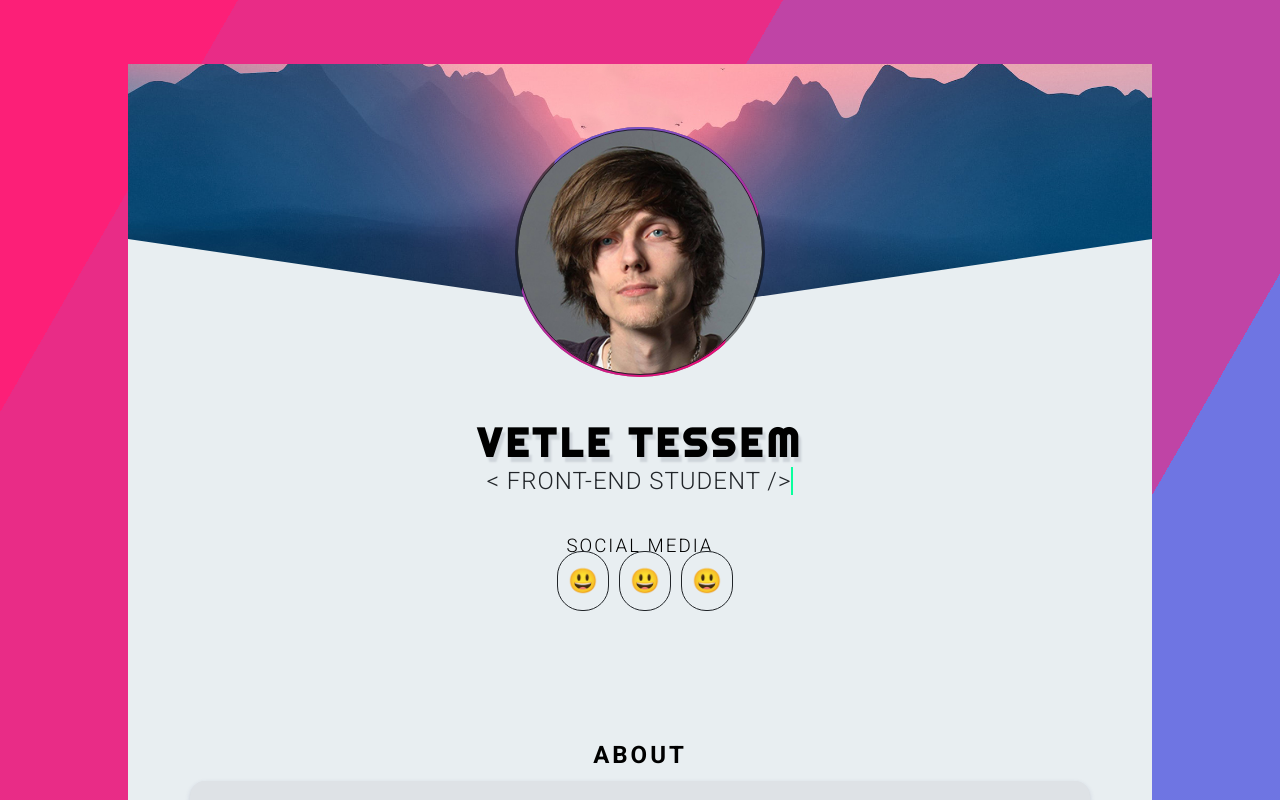
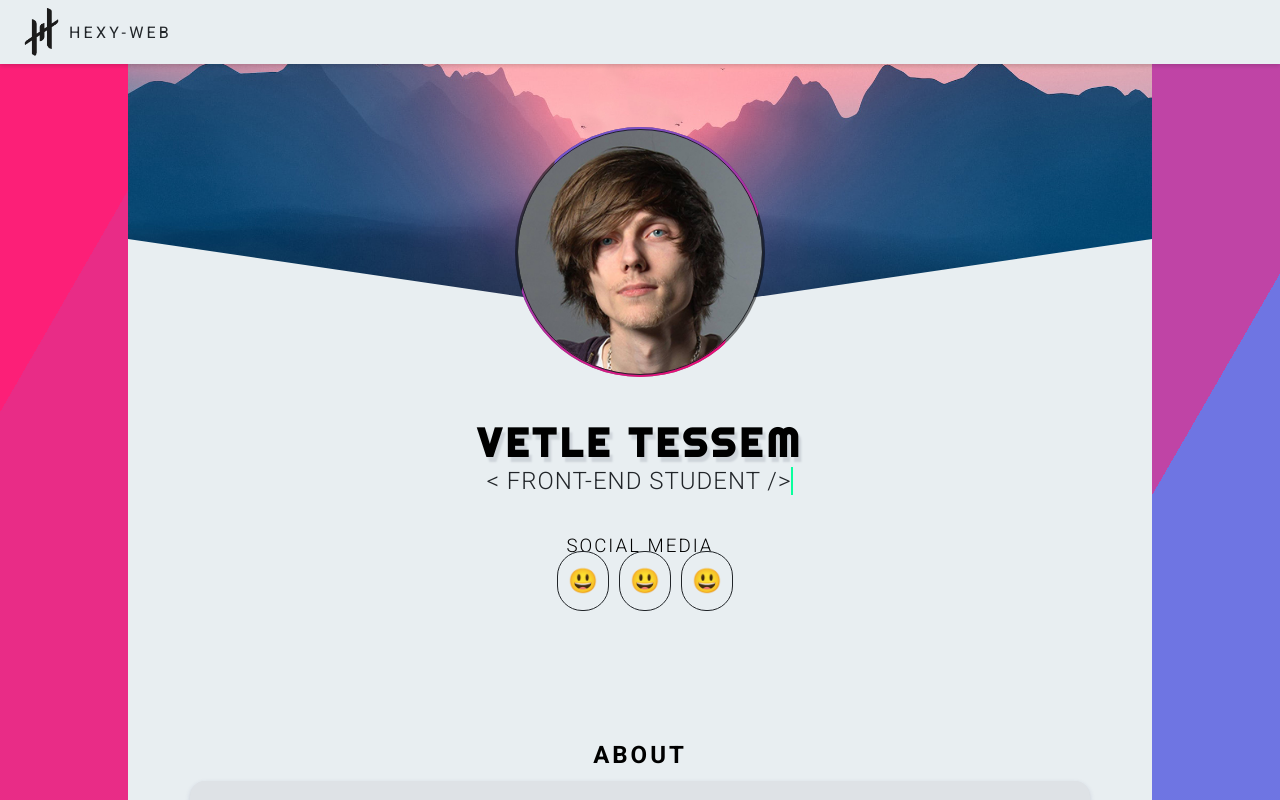
Before and after one commit to H3X-C0DE/Hex-Portfolio, a React (Create React App) app: page / in a window 1280 px wide. Shown: the top 800 px of the page. Built offline with nearby package versions, Linux system fonts and the light colour scheme.

Commit message:
added a navbar

```diff
--- a/src/App.js
+++ b/src/App.js
@@ -1,7 +1,5 @@
 //TODO: add Navbar & Contact from.
 //TODO: add / convert javascript functions.
-//TODO: Clean up or split Css file into smaller style files and add them to separate folder.
-// import logo from "./logo.svg";
 import "./App.css";
 
 // import Navbar from "./Components/Contact";
@@ -9,13 +7,12 @@ import HeroSection from "./Components/HeroSection";
 import AnimatedBg from "./Components/AnimatedBg";
 import About from "./Components/About";
 import Projects from "./Components/Projects";
-import Contact from "./Components/Contact";
-// import Social from "./Components/Social";
-// import Navbar from "./Components/Navbar";
+// import Contact from "./Components/Contact";
+import Navbar from "./Components/Navbar";
 function App() {
   return (
     <div className="App">
-      {/* <Navbar /> */}
+      <Navbar />
       <HeroSection />
       <About />
       <Projects />
```
